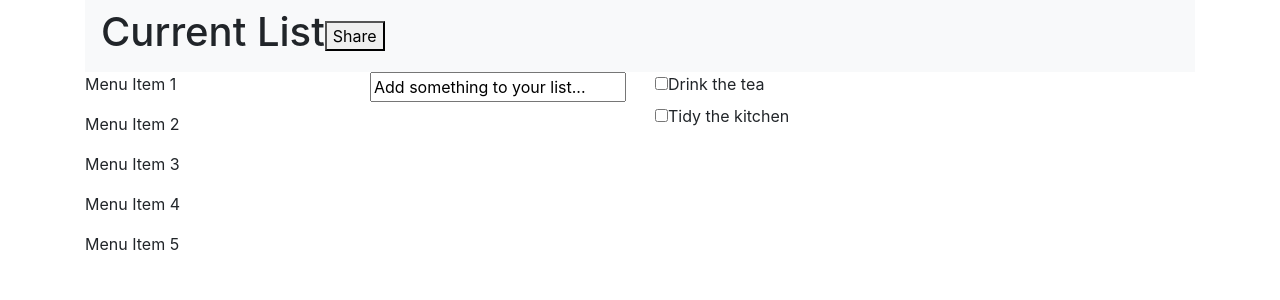
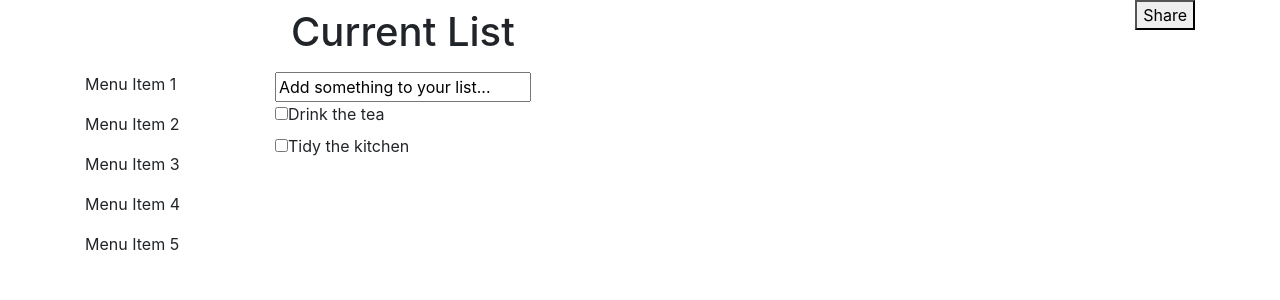
Before and after one commit to hellenward/platypus-list-reactapp, a React (Create React App) app: page / in a window 1280 px wide. Shown: the top 300 px of the page. Built offline with nearby package versions, Linux system fonts and the light colour scheme.

Commit message:
I fought bootstrap for react and I won - yesssssssgit add .git add .

```diff
--- a/src/App.css
+++ b/src/App.css
@@ -84,3 +84,7 @@ body {
   float: right;
   margin-right: 50px;
 }
+
+.buttonClick {
+  float: right;
+}
--- a/src/App.js
+++ b/src/App.js
@@ -6,7 +6,8 @@ import ToDoList from "./components/todolist.jsx";
 import CompletedList from "./components/completedlist.jsx";
 import Header from "./components/header.jsx";
 import "bootstrap/dist/css/bootstrap.min.css";
-import { Container, Row } from "react-bootstrap";
+import { Container, Col, Row } from "react-bootstrap";
+import Sharebutton from "./components/sharebutton.jsx";
 
 const data = require("./data.json");
 let toDoArray = data.filter(item => !item.Completed);
@@ -17,12 +18,24 @@ console.log(toDoArray, completedArray);
 function App() {
   return (
     <Container>
-      <Header />
       <Row>
-        <Menu />
-        <InputBox />
-        <ToDoList toDos={toDoArray} />
-        {/*      <CompletedList toDos={completedArray} /> */}
+        <Col xs={{ offset: 2 }}>
+          <Header />
+        </Col>
+        <Col xs>
+          <Sharebutton />
+        </Col>
+      </Row>
+
+      <Row>
+        <Col xs={{ span: 2 }}>
+          <Menu />
+        </Col>
+        <Col xs>
+          <InputBox />
+          <ToDoList toDos={toDoArray} />
+          {/*      <CompletedList toDos={completedArray} /> */}
+        </Col>
       </Row>
     </Container>
   );
--- a/src/components/header.jsx
+++ b/src/components/header.jsx
@@ -6,17 +6,10 @@ class Header extends Component {
     header: "Current List"
   };
 
-  handleClick = () => {
-    alert("You clicked me!");
-  };
-
   render() {
     return (
-      <Navbar bg="light">
+      <Navbar>
         <h1>{this.state.header}</h1>
-        <button type="submit" onClick={this.handleClick}>
-          Share
-        </button>
       </Navbar>
     );
   }
--- a/src/components/inputbox.jsx
+++ b/src/components/inputbox.jsx
@@ -1,15 +1,14 @@
 import React from "react";
-import { Col } from "react-bootstrap";
 
 const InputBox = () => {
   return (
-    <Col xs="3">
+    <div>
       <input
         type="text"
         name="todo"
         value="Add something to your list..."
       ></input>
-    </Col>
+    </div>
   );
 };
 
--- a/src/components/menu.jsx
+++ b/src/components/menu.jsx
@@ -3,13 +3,13 @@ import { Col } from "react-bootstrap";
 
 const Menu = () => {
   return (
-    <Col xs="3">
+    <div>
       <p>Menu Item 1</p>
       <p>Menu Item 2</p>
       <p>Menu Item 3</p>
       <p>Menu Item 4</p>
       <p>Menu Item 5</p>
-    </Col>
+    </div>
   );
 };
 
--- /dev/null
+++ b/src/components/sharebutton.jsx
@@ -0,0 +1,18 @@
+import React from "react";
+import { Component } from "react";
+
+class Sharebutton extends React.Component {
+  handleClick = () => {
+    alert("You clicked me!");
+  };
+
+  render() {
+    return (
+      <button className="buttonClick" type="submit" onClick={this.handleClick}>
+        Share
+      </button>
+    );
+  }
+}
+
+export default Sharebutton;
--- a/src/components/todoitem.jsx
+++ b/src/components/todoitem.jsx
@@ -1,5 +1,4 @@
 import React from "react";
-import { Row, Col } from "react-bootstrap";
 
 const Checkbox = props => <input type="checkbox" {...props} />;
 
@@ -12,8 +11,7 @@ class ToDoItem extends React.Component {
 
   render() {
     return (
-      <Row>
-        <Col>
+      <div>
         <label>
           <Checkbox
             checked={this.state.checked}
@@ -21,8 +19,7 @@ class ToDoItem extends React.Component {
           />
           <span>{this.props.toDo.task}</span>
         </label>
-        </Col>
-      </Row>
+      </div>
     );
   }
 }
--- a/src/components/todolist.jsx
+++ b/src/components/todolist.jsx
@@ -4,11 +4,11 @@ import { Col } from "react-bootstrap";
 
 const ToDoList = props => {
   return (
-    <Col xs="3">
+    <div>
       {props.toDos.map((toDo, key) => {
         return <ToDoItem toDo={toDo} key={key} />;
       })}
-    </Col>
+    </div>
   );
 };
 
```
Lines whose indentation alone changed are shown as unchanged.
